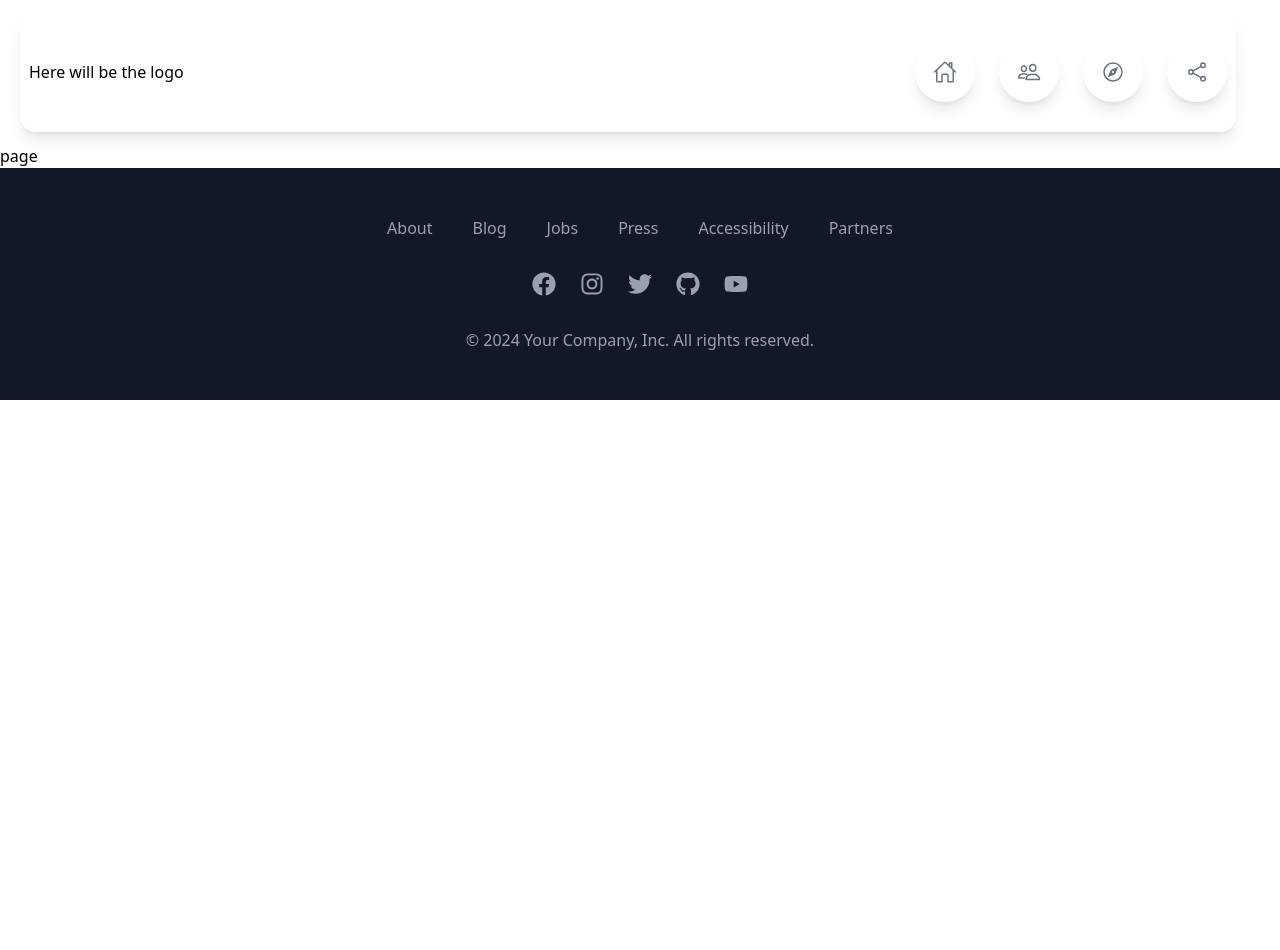
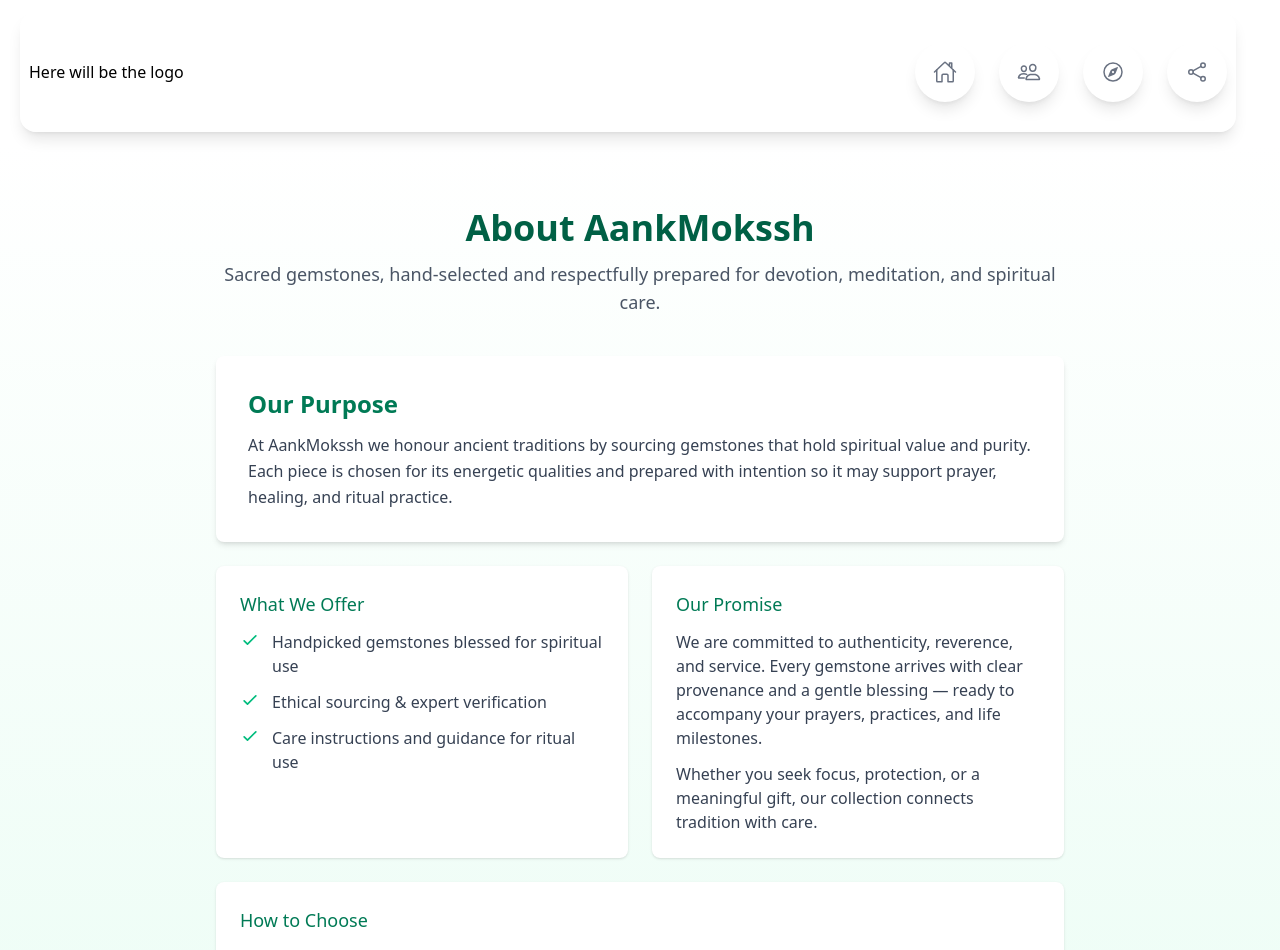
Before and after one commit to saurabhkuriyal/Aabkmokssh, a Next.js app: page /about in a window 1280 px wide. Shown: the top 950 px of the page. Before the commit the page ends 800 px from the top, so only its background shows below. Built offline with nearby package versions, Linux system fonts and the light colour scheme.

Commit message:
adding about page here

```diff
--- a/app/about/page.tsx
+++ b/app/about/page.tsx
@@ -1,6 +1,52 @@
 
 export default function page() {
   return (
-    <div>page</div>
+    <main className="bg-gradient-to-b from-white to-emerald-50 min-h-screen py-16">
+      <div className="max-w-4xl mx-auto px-6">
+        <header className="text-center mb-10">
+          <h1 className="text-4xl font-extrabold text-emerald-800 mb-3">About AankMokssh</h1>
+          <p className="text-lg text-gray-600">Sacred gemstones, hand-selected and respectfully prepared for devotion, meditation, and spiritual care.</p>
+        </header>
+
+        <section className="bg-white shadow-md rounded-lg p-8 mb-6">
+          <h2 className="text-2xl font-semibold text-emerald-700 mb-3">Our Purpose</h2>
+          <p className="text-gray-700 leading-relaxed">At AankMokssh we honour ancient traditions by sourcing gemstones that hold spiritual value and purity. Each piece is chosen for its energetic qualities and prepared with intention so it may support prayer, healing, and ritual practice.</p>
+        </section>
+
+        <section className="grid gap-6 md:grid-cols-2 mb-6">
+          <div className="bg-white rounded-lg p-6 shadow">
+            <h3 className="text-lg font-medium text-emerald-700 mb-3">What We Offer</h3>
+            <ul className="space-y-3 text-gray-700">
+              <li className="flex items-start">
+                <svg className="w-5 h-5 text-emerald-500 flex-shrink-0" fill="none" stroke="currentColor" viewBox="0 0 24 24" xmlns="http://www.w3.org/2000/svg"><path strokeLinecap="round" strokeLinejoin="round" strokeWidth="2" d="M5 13l4 4L19 7"></path></svg>
+                <span className="ml-3">Handpicked gemstones blessed for spiritual use</span>
+              </li>
+              <li className="flex items-start">
+                <svg className="w-5 h-5 text-emerald-500 flex-shrink-0" fill="none" stroke="currentColor" viewBox="0 0 24 24" xmlns="http://www.w3.org/2000/svg"><path strokeLinecap="round" strokeLinejoin="round" strokeWidth="2" d="M5 13l4 4L19 7"></path></svg>
+                <span className="ml-3">Ethical sourcing &amp; expert verification</span>
+              </li>
+              <li className="flex items-start">
+                <svg className="w-5 h-5 text-emerald-500 flex-shrink-0" fill="none" stroke="currentColor" viewBox="0 0 24 24" xmlns="http://www.w3.org/2000/svg"><path strokeLinecap="round" strokeLinejoin="round" strokeWidth="2" d="M5 13l4 4L19 7"></path></svg>
+                <span className="ml-3">Care instructions and guidance for ritual use</span>
+              </li>
+            </ul>
+          </div>
+
+          <div className="bg-white rounded-lg p-6 shadow">
+            <h3 className="text-lg font-medium text-emerald-700 mb-3">Our Promise</h3>
+            <p className="text-gray-700 mb-3">We are committed to authenticity, reverence, and service. Every gemstone arrives with clear provenance and a gentle blessing — ready to accompany your prayers, practices, and life milestones.</p>
+            <p className="text-gray-700">Whether you seek focus, protection, or a meaningful gift, our collection connects tradition with care.</p>
+          </div>
+        </section>
+
+        <section className="bg-white rounded-lg p-6 shadow mb-6">
+          <h3 className="text-lg font-medium text-emerald-700 mb-3">How to Choose</h3>
+          <p className="text-gray-700">Listen to intention: choose by the property you seek (calm, clarity, protection) and allow the stone’s feel to guide you. Our team is happy to advise on selection and ritual preparation.</p>
+        </section>
+
+        <footer className="text-center text-sm text-gray-500">Blessings and gratitude — <span className="font-medium text-emerald-700">AankMokssh</span></footer>
+      </div>
+    </main>
   )
+
 }
--- a/app/page.tsx
+++ b/app/page.tsx
@@ -6,7 +6,7 @@ import { AnimatedTestimonialsDemo } from "@/components/custom/Testimonials";
 
 export default function Home() {
   return (
-    <div className="mx-3 ">
+    <div className="mx-3 bg-gradient-to-b from-white to-emerald-50 ">
       <CarouselDemo className="rounded-2xl"/>
       <Items/>
 
```
